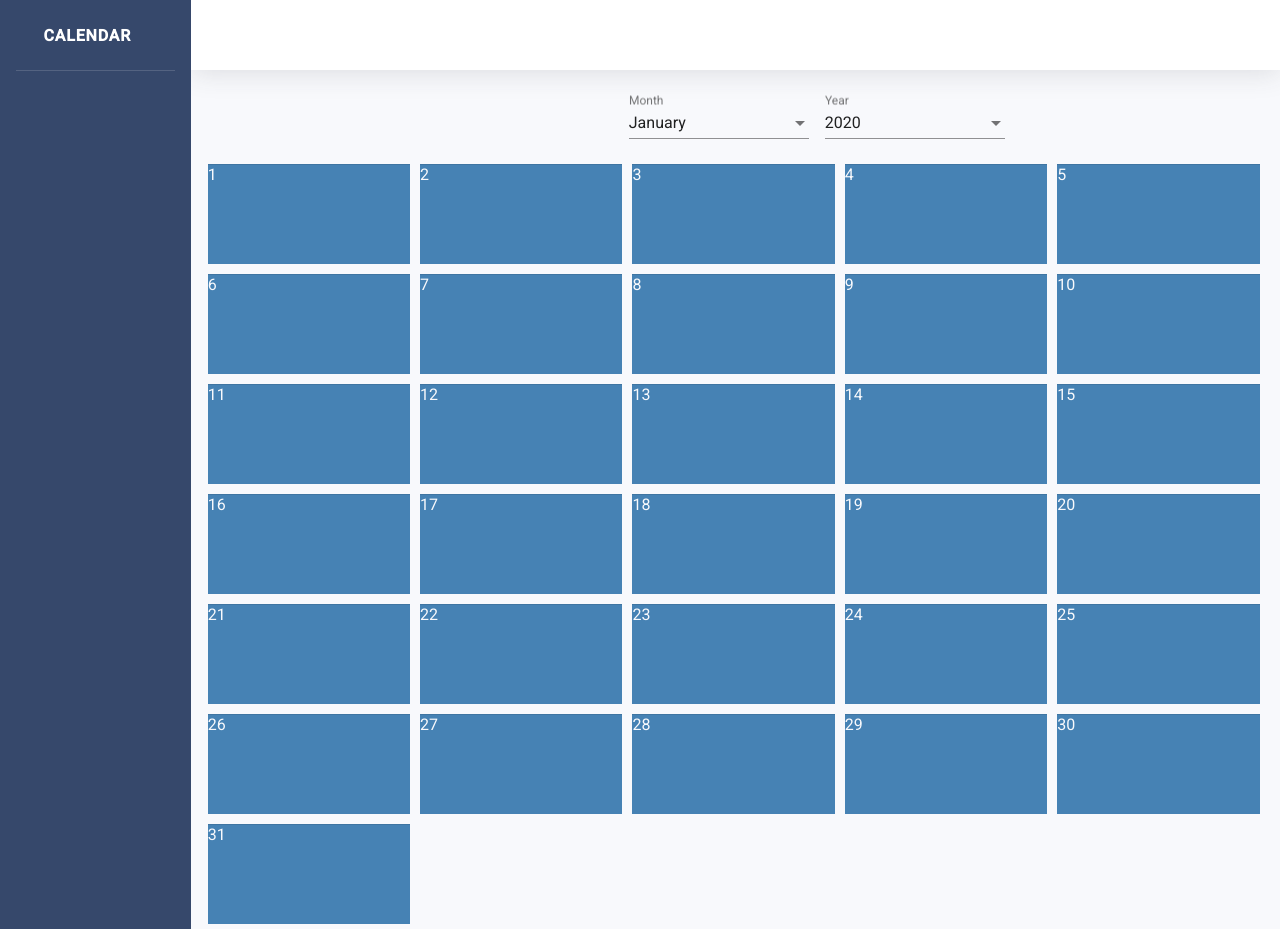
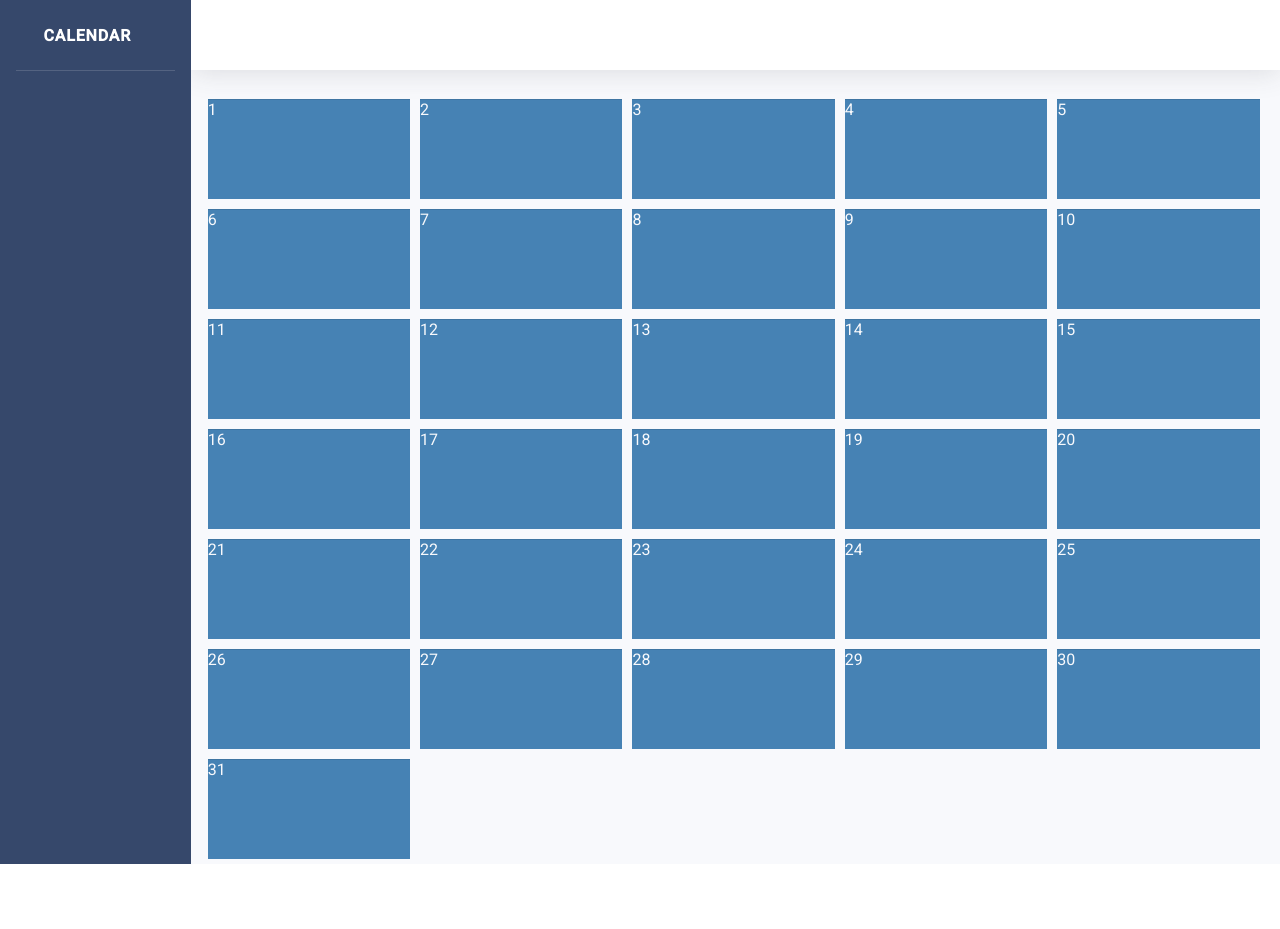
Before and after one commit to AndreiRusu94/calendar-frontend, an Angular app: page /calendar in a window 1280 px wide. After the commit the page ends 864 px from the top, so only its background shows below. Built offline with nearby package versions, Linux system fonts and the light colour scheme.

Commit message:
Upgraded to Angular 17

```diff
--- a/angular.json
+++ b/angular.json
@@ -20,15 +20,14 @@
             "outputPath": "dist/calendar-frontend",
             "index": "src/index.html",
             "main": "src/main.ts",
-            "polyfills": "src/polyfills.ts",
+            "polyfills": ["zone.js"],
             "tsConfig": "tsconfig.app.json",
-            "aot": false,
+            "aot": true,
             "assets": [
               "src/favicon.ico",
               "src/assets"
             ],
             "styles": [
-              "./node_modules/@angular/material/prebuilt-themes/deeppurple-amber.css",
               "src/styles.scss"
             ],
             "scripts": []
@@ -86,7 +85,7 @@
           "builder": "@angular-devkit/build-angular:karma",
           "options": {
             "main": "src/test.ts",
-            "polyfills": "src/polyfills.ts",
+            "polyfills": ["zone.js"],
             "tsConfig": "tsconfig.spec.json",
             "karmaConfig": "karma.conf.js",
             "assets": [
@@ -94,7 +93,6 @@
               "src/assets"
             ],
             "styles": [
-              "./node_modules/@angular/material/prebuilt-themes/deeppurple-amber.css",
               "src/styles.scss"
             ],
             "scripts": []
--- a/src/app/app.module.ts
+++ b/src/app/app.module.ts
@@ -6,7 +6,7 @@ import { AppComponent } from './app.component';
 import { BrowserAnimationsModule } from '@angular/platform-browser/animations';
 import { RouterModule } from "@angular/router";
 import { CalendarComponent } from "./calendar/calendar/calendar.component";
-import { MatSelectModule } from "@angular/material/select";
+// import { MatSelectModule } from "@angular/material/select";
 
 @NgModule({
   declarations: [
@@ -20,8 +20,7 @@ import { MatSelectModule } from "@angular/material/select";
     RouterModule.forRoot([
       {path: '', redirectTo: 'calendar', pathMatch: 'full'},
       {path: 'calendar', component: CalendarComponent}
-    ]),
-    MatSelectModule
+    ])
   ],
   providers: [],
   bootstrap: [AppComponent]
--- a/src/app/calendar/calendar/calendar.component.html
+++ b/src/app/calendar/calendar/calendar.component.html
@@ -17,27 +17,27 @@
       <div class="container-fluid">
 
         <div class="menu">
-          <mat-form-field class="month-selector">
-            <mat-label>
-              Month
-            </mat-label>
-            <mat-select [value]=selectedMonth (selectionChange)="generateCalendarByMonthSelection($event.value)">
-              <mat-option *ngFor="let month of months" [value]="month">
-                {{month}}
-              </mat-option>
-            </mat-select>
-          </mat-form-field>
+<!--          <mat-form-field class="month-selector">-->
+<!--            <mat-label>-->
+<!--              Month-->
+<!--            </mat-label>-->
+<!--            <mat-select [value]=selectedMonth (selectionChange)="generateCalendarByMonthSelection($event.value)">-->
+<!--              <mat-option *ngFor="let month of months" [value]="month">-->
+<!--                {{month}}-->
+<!--              </mat-option>-->
+<!--            </mat-select>-->
+<!--          </mat-form-field>-->
 
-          <mat-form-field class="year-selector">
-            <mat-label>
-              Year
-            </mat-label>
-            <mat-select [value]=selectedYear (selectionChange)="generateCalendarByYearSelection($event.value)">
-              <mat-option *ngFor="let year of years" [value]="year">
-                {{year}}
-              </mat-option>
-            </mat-select>
-          </mat-form-field>
+<!--          <mat-form-field class="year-selector">-->
+<!--            <mat-label>-->
+<!--              Year-->
+<!--            </mat-label>-->
+<!--            <mat-select [value]=selectedYear (selectionChange)="generateCalendarByYearSelection($event.value)">-->
+<!--              <mat-option *ngFor="let year of years" [value]="year">-->
+<!--                {{year}}-->
+<!--              </mat-option>-->
+<!--            </mat-select>-->
+<!--          </mat-form-field>-->
         </div>
 
         <div>
```
Also changed, not shown: package.json (+16 -25 lines).
